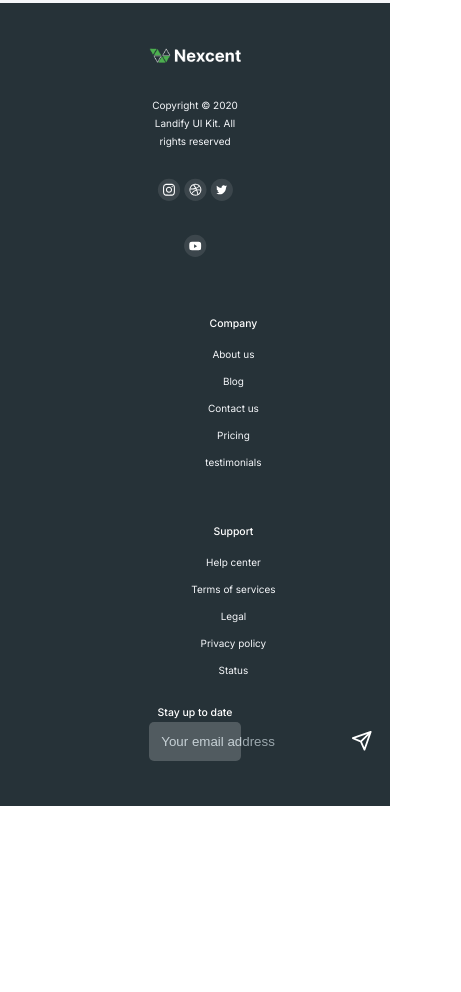
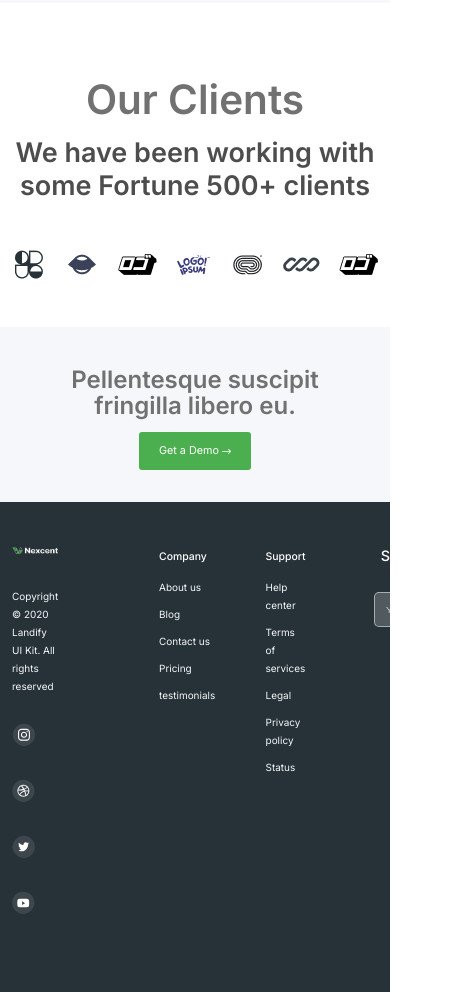
Before and after one commit to Amitsingh999/Nexcent-Centralized-Community-Portal, a plain HTML site: page index.html in a window 390 px wide. Shown: the part 886-1878 px from the top of the page, 461 px wide, since content can reach past the window. Before the commit the page ends 1692 px from the top, so only its background shows below. Drawn offline with Linux system fonts and the light colour scheme.

Commit message:
Navbar, herobanner, our-clients, fully html and css responsive complete and footer 50% responsive and html complete

```diff
--- a/assets/CSS/index.css
+++ b/assets/CSS/index.css
@@ -145,7 +145,7 @@ main {
 
 .hero-banner .left-panel span {
     color: var(--color-accent);
-    margin-top: 3rem;
+    /* margin-top: 3rem; */
 }
 
 /* Responsive design-1 */
@@ -271,28 +271,91 @@ main {
 /* hero-banner page end*/
 
 
-/* Our C;ients Start */
-
-.our-clients .container, h2{
-    padding-top: 70px;
-
-}
 
 
 
 
 
 
+/* Our Clients Start */
 
-/* Footer Start */
+.our-clients .container, h2{
+    padding-top: 40px;
+
+}
+
+.our-clients .container ul li{
+    margin-bottom: 40px;
+}
+
+/* Our Clients End */
+
+
+
+.footer-top{
+    padding-bottom: 32px;
+    padding-inline: 236px;
+
+
+}
+
+.footer-top h2 {
+
+    margin-bottom: 1rem;
+    line-height: 1.1;
+
+}
+
+@media (max-width: 1200px) {
+    .footer-top {
+        padding-inline: 80px;
+    }
+    .footer-top h2 {
+        font-size: 3rem;
+    }
+
+    .footer-top .btn {
+        font-size: 0.9rem;
+        padding: 10px 20px;
+    }
+}
+
+@media (max-width: 990px) {
+    .footer-top {
+        padding-inline: 80px;
+    }
+    .footer-top h2 {
+        font-size: 3rem;
+    }
+
+    .footer-top .btn {
+        font-size: 0.9rem;
+        padding: 10px 20px;
+    }
+}
+
+@media (max-width: 768px) {
+    .footer-top {
+        padding-inline: 56px;
+    }
+
+    .footer-top h2 {
+        font-size: 2rem;
+    }
+
+    .footer-top .btn {
+        font-size: 0.9rem;
+        padding: 10px 20px;
+    }
+}
+
 
 .footer-bottom {
     padding: 45px 0px;
 }
 
 .footer-bottom .container {
-    /* gap: var(--gap); */
-    gap: calc(var(--gap) * 3);
+    gap: calc(var(--gap) * 2);
 
 
 }
@@ -314,7 +377,7 @@ p {
 
 
 .footer-bottom .middle-panel {
-    width: 20%;
+    width: 30%;
     gap: var(--gap);
 }
 
@@ -335,15 +398,29 @@ p {
     color: var(--color-white);
 }
 
+.footer-bottom .right-panel {
+    text-align: center;
+    width: 25%;
+}
+
+.footer-bottom .right-panel strong {
+    display: block;
+    margin-bottom: 0.8rem;
+    font-size: 1.2rem;
+    color: white;
+}
+
 .footer-bottom .right-panel form {
     display: flex;
     align-items: center;
-    border: 1px;
+    justify-content: space-between;
+    border: 1px solid rgba(255, 255, 255, 0.5);
     padding: 0.5rem;
     border-radius: 5px;
     background: rgba(255, 255, 255, 0.2);
-    margin-top: 1.2rem;
-
+    max-width: 320px;
+    width: 100%;
+    margin: 0 auto;
 }
 
 .footer-bottom .right-panel input {
@@ -354,6 +431,8 @@ p {
     background: transparent;
     color: #D9DBE1;
     mix-blend-mode: plus-lighter;
+    font-size: 1rem;
+    min-width: 0;
 }
 
 .footer-bottom .right-panel img {
@@ -364,37 +443,18 @@ p {
     opacity: 1;
 }
 
-
-
-@media (max-width: 991px) {
-    .footer-bottom .container {
-        flex-direction: column;
-        align-items: center;
-        row-gap: 2rem;
+@media (max-width: 767px) {
+    .footer-bottom .right-panel form {
+        max-width: 90%;
+        padding: 0.4rem;
     }
 
-    .footer-bottom :where(.left-panel, .right-panel, .middle-panel) {
-        width: 100%;
-        text-align: center;
+    .footer-bottom .right-panel input {
+        font-size: 0.8rem;
     }
 
-    .footer-bottom .middle-panel {
-        flex-direction: row;
-        justify-content: center;
-    }
-
-    .footer-bottom .middle-panel div {
-        flex: 1;
-        min-width: 150px;
-    }
-
-    .footer-bottom .right-panel form {
-        margin: 0 auto;
+    .footer-bottom .right-panel img {
+        width: 20px;
+        height: 20px;
     }
 }
-
-@media (max-width: 767px) {
-    .footer-bottom .middle-panel {
-        flex-direction: column;
-    }
-}
--- a/index.html
+++ b/index.html
@@ -28,8 +28,6 @@
                     <li class="nav-item"><a href="#">Pricing</a></li>
                     <li class="nav-item"><a href="#" class="btn">Register Now <img
                                 src="./assets/images/icons/right-aero.png" alt="right-aero"></a></li>
-
-
                 </ul>
                 <button class="hamburger-icon">
                     <span></span>
@@ -37,7 +35,6 @@
                     <span></span>
                 </button>
             </nav>
-
         </div>
     </header>
 
@@ -59,12 +56,42 @@
         </section>
 
 
+        <section class="our-clients">
+            <div class="container">
+                <div class="section-title-wrapper section-title text-center text-36">
+                    <h2>Our Clients</h2>
+                    <p>We have been working with some Fortune 500+ clients</p>
+                </div>
+                <ul class="list-unstyled d-flex justify-content-between align-items-center">
+                    <li><img src="./assets/images/our clients 1.png" alt="our clients 1"> </li>
+                    <li><img src="./assets/images/our clients 2.png" alt="our clients 2"> </li>
+                    <li><img src="./assets/images/our clients 3.png" alt="our clients 3"> </li>
+                    <li><img src="./assets/images/our clients 4.png" alt="our clients 4"> </li>
+                    <li><img src="./assets/images/our clients 5.png" alt="our clients 5"> </li>
+                    <li><img src="./assets/images/our clients 6.png" alt="our clients 6"> </li>
+                    <li><img src="./assets/images/our clients 7.png" alt="our clients 7"> </li>
+                </ul>
+            </div>
+        </section>
+
+
+    </main>
 
 
 
+    <footer>
+        <section class="footer-top bg-bluegraylight">
+            <div class="container text-center">
+                <h2 class="text-64">Pellentesque suscipit fringilla libero eu.</h2>
+                <a href="javascript: void(0)" class="btn">Get a Demo <img src="./assets/images/icons/right-aero.png"
+                        alt="right aero icon"></a>
+
+            </div>
+        </section>
 
 
-    <footer class="footer-bottom bg-bluegraydark">
+
+        <section class="footer-bottom bg-bluegraydark">
             <div class="container d-flex">
                 <div class="left-panel  ">
                     <img src="./assets/images/footer-Logo.png" alt="site-logo">
@@ -106,6 +133,7 @@
 
                 </div>
             </div>
+        </section>
     </footer>
 </body>
 
```
Lines whose indentation alone changed are shown as unchanged.
